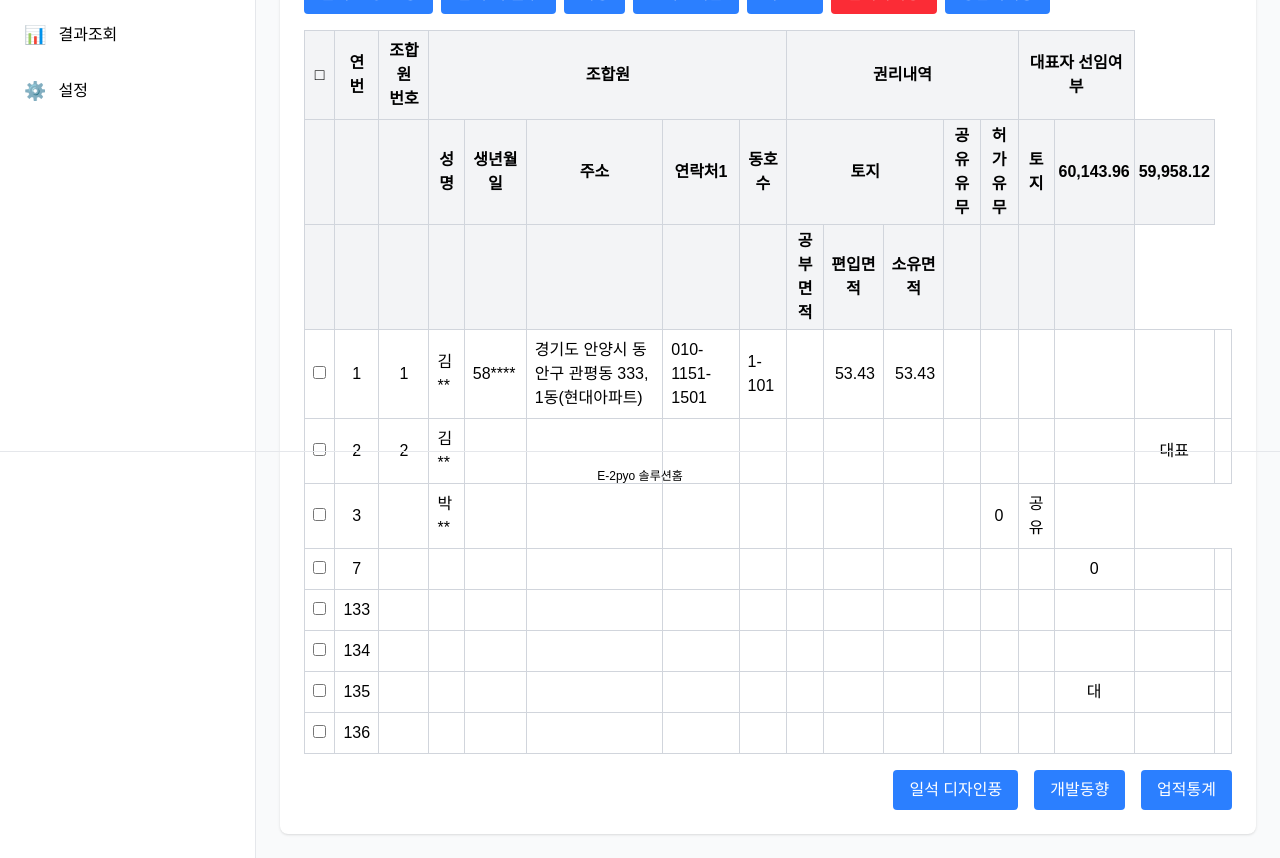
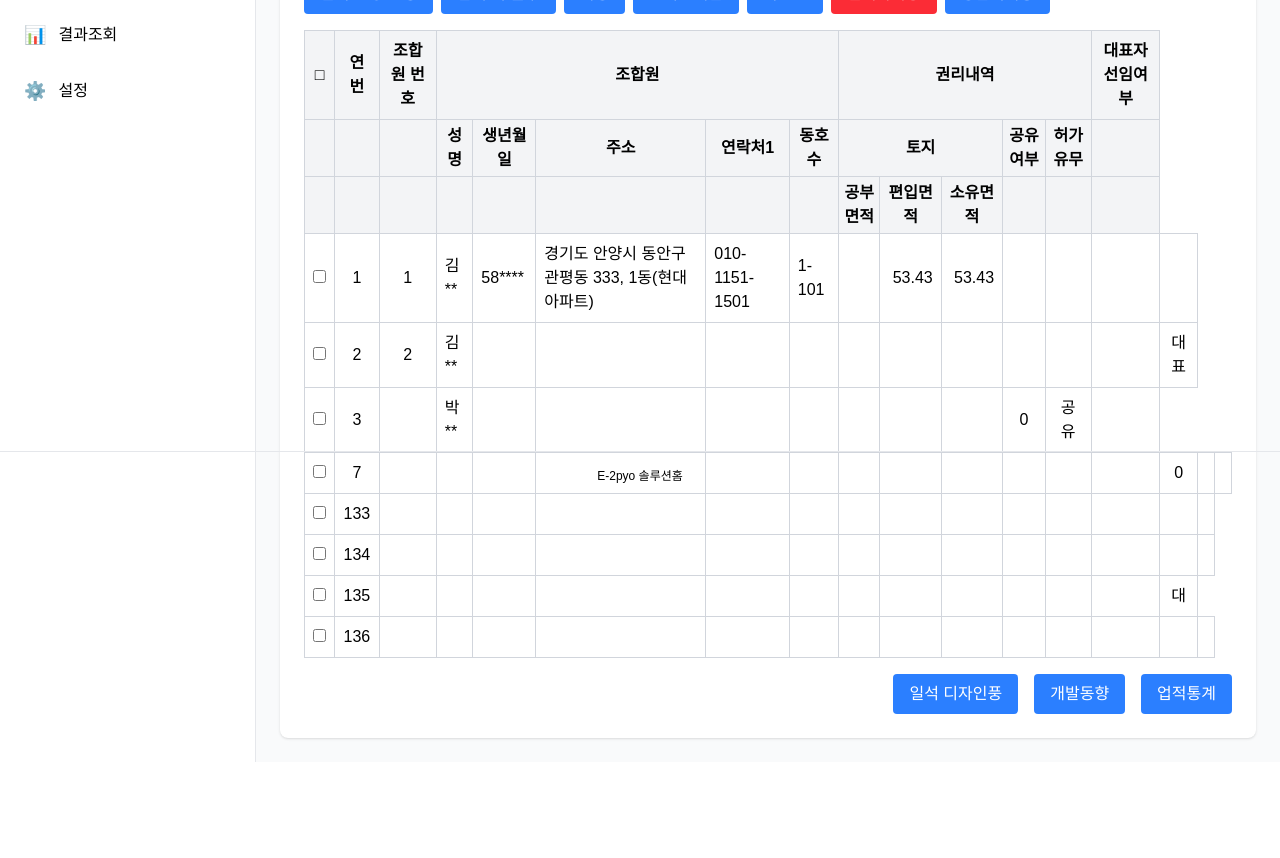
Before and after one commit to petpulslab/e-2pyo, a Next.js app: page /voting in a window 1280 px wide. Shown: the part 300-1158 px from the top of the page. After the commit the page ends 1062 px from the top, so only its background shows below. Built offline with nearby package versions, Linux system fonts and the light colour scheme.

Commit message:
대표자 선임여부 칼럼 수정중

```diff
--- a/app/voting/page.tsx
+++ b/app/voting/page.tsx
@@ -80,10 +80,7 @@ export default function VotingPage() {
                 >
                   권리내역
                 </th>
-                <th
-                  className="border border-gray-300 p-2 text-center"
-                  colSpan={2}
-                >
+                <th className="border border-gray-300 p-2 text-center">
                   대표자 선임여부
                 </th>
               </tr>
@@ -102,15 +99,9 @@ export default function VotingPage() {
                 >
                   토지
                 </th>
-                <th className="border border-gray-300 p-1">공유유무</th>
+                <th className="border border-gray-300 p-1">공유여부</th>
                 <th className="border border-gray-300 p-1">허가유무</th>
-                <th className="border border-gray-300 p-1">토지</th>
-                <th className="border border-gray-300 p-1 text-right">
-                  60,143.96
-                </th>
-                <th className="border border-gray-300 p-1 text-right">
-                  59,958.12
-                </th>
+                <th className="border border-gray-300 p-1"></th>
               </tr>
               <tr className="bg-gray-100 text-black">
                 <th className="border border-gray-300 p-1"></th>
@@ -124,7 +115,6 @@ export default function VotingPage() {
                 <th className="border border-gray-300 p-1">공부면적</th>
                 <th className="border border-gray-300 p-1">편입면적</th>
                 <th className="border border-gray-300 p-1">소유면적</th>
-                <th className="border border-gray-300 p-1"></th>
                 <th className="border border-gray-300 p-1"></th>
                 <th className="border border-gray-300 p-1"></th>
                 <th className="border border-gray-300 p-1"></th>
@@ -151,8 +141,6 @@ export default function VotingPage() {
                 <td className="border border-gray-300 p-2"></td>
                 <td className="border border-gray-300 p-2"></td>
                 <td className="border border-gray-300 p-2"></td>
-                <td className="border border-gray-300 p-2"></td>
-                <td className="border border-gray-300 p-2"></td>
               </tr>
               <tr>
                 <td className="border border-gray-300 p-2 text-center">
@@ -171,9 +159,7 @@ export default function VotingPage() {
                 <td className="border border-gray-300 p-2"></td>
                 <td className="border border-gray-300 p-2"></td>
                 <td className="border border-gray-300 p-2"></td>
-                <td className="border border-gray-300 p-2"></td>
                 <td className="border border-gray-300 p-2 text-center">대표</td>
-                <td className="border border-gray-300 p-2"></td>
               </tr>
               <tr>
                 <td className="border border-gray-300 p-2 text-center">
@@ -182,7 +168,6 @@ export default function VotingPage() {
                 <td className="border border-gray-300 p-2 text-center">3</td>
                 <td className="border border-gray-300 p-2 text-center"></td>
                 <td className="border border-gray-300 p-2">박**</td>
-                <td className="border border-gray-300 p-2"></td>
                 <td className="border border-gray-300 p-2"></td>
                 <td className="border border-gray-300 p-2"></td>
                 <td className="border border-gray-300 p-2"></td>
@@ -234,7 +219,6 @@ export default function VotingPage() {
                 <td className="border border-gray-300 p-2"></td>
                 <td className="border border-gray-300 p-2"></td>
                 <td className="border border-gray-300 p-2"></td>
-                <td className="border border-gray-300 p-2"></td>
               </tr>
               <tr>
                 <td className="border border-gray-300 p-2 text-center">
@@ -242,7 +226,6 @@ export default function VotingPage() {
                 </td>
                 <td className="border border-gray-300 p-2 text-center">134</td>
                 <td className="border border-gray-300 p-2 text-center"></td>
-                <td className="border border-gray-300 p-2"></td>
                 <td className="border border-gray-300 p-2"></td>
                 <td className="border border-gray-300 p-2"></td>
                 <td className="border border-gray-300 p-2"></td>
@@ -275,8 +258,6 @@ export default function VotingPage() {
                 <td className="border border-gray-300 p-2"></td>
                 <td className="border border-gray-300 p-2"></td>
                 <td className="border border-gray-300 p-2 text-center">대</td>
-                <td className="border border-gray-300 p-2"></td>
-                <td className="border border-gray-300 p-2"></td>
               </tr>
               <tr>
                 <td className="border border-gray-300 p-2 text-center">
@@ -284,7 +265,6 @@ export default function VotingPage() {
                 </td>
                 <td className="border border-gray-300 p-2 text-center">136</td>
                 <td className="border border-gray-300 p-2 text-center"></td>
-                <td className="border border-gray-300 p-2"></td>
                 <td className="border border-gray-300 p-2"></td>
                 <td className="border border-gray-300 p-2"></td>
                 <td className="border border-gray-300 p-2"></td>
```
